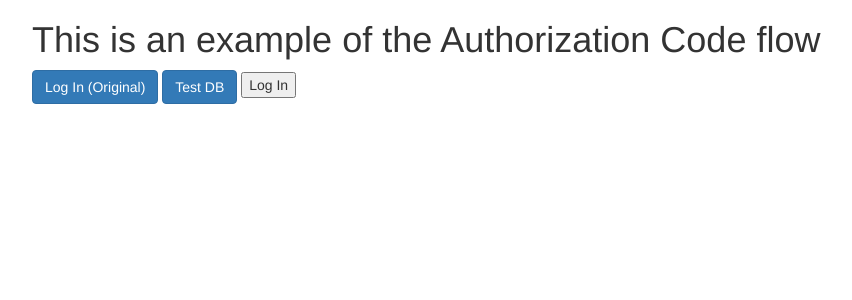
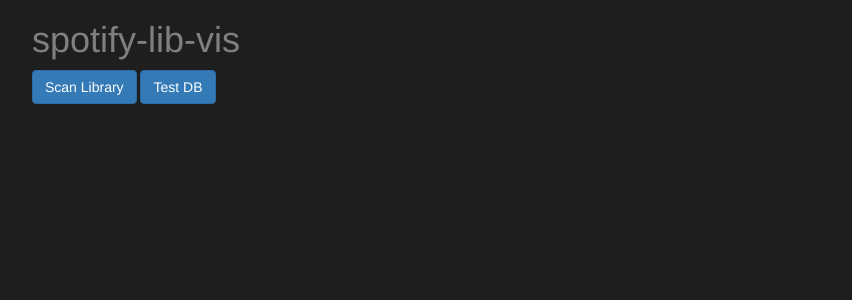
Before and after one commit to Kevin-Mok/spotify-lib-vis, a Django app: page / in a window 1280 px wide. Shown: the top 300 px of the page, without its empty margins (38-890 px from the left). Run offline with Django 3.2, Linux system fonts and the light colour scheme; some libraries are stand-ins or nearby versions.

Commit message:
Changed all existing pages to use a dark bg

```diff
--- /dev/null
+++ b/spotifyvis/static/spotifyvis/css/dark_bg.css
@@ -0,0 +1,7 @@
+body {
+background-color: #1e1e1e;
+}
+
+h1,p {
+color: grey;
+}
--- a/spotifyvis/templates/spotifyvis/index.html
+++ b/spotifyvis/templates/spotifyvis/index.html
@@ -4,6 +4,7 @@
   <head>
     <title>User Login</title>
     <link rel="stylesheet" href="//netdna.bootstrapcdn.com/bootstrap/3.1.1/css/bootstrap.min.css">
+    <link rel="stylesheet" href="{% static 'spotifyvis/css/dark_bg.css' %}">
     <style type="text/css">
       .text-overflow {
         overflow: hidden;
@@ -18,10 +19,9 @@
   <body>
     <div class="container">
       <div id="login">
-        <h1>This is an example of the Authorization Code flow</h1>
-        <a href="/login" class="btn btn-primary">Log In (Original)</a>
+        <h1>spotify-lib-vis</h1>
+        <a href="/login" class="btn btn-primary">Scan Library</a>
 		<a href="/test_db" class="btn btn-primary">Test DB</a>
-        <button id="login-btn">Log In</button>
       </div>
 
       <div id="data-container">
--- a/spotifyvis/templates/spotifyvis/test_db.html
+++ b/spotifyvis/templates/spotifyvis/test_db.html
@@ -5,6 +5,7 @@
 <!--[if IE 7]>         <html class="no-js lt-ie9 lt-ie8"> <![endif]-->
 <!--[if IE 8]>         <html class="no-js lt-ie9"> <![endif]-->
 	<!--[if gt IE 8]><!-->
+{% load static %}
 <html class="no-js"> <!--<![endif]-->
 <head>
 	<meta charset="utf-8">
@@ -12,6 +13,7 @@
 	<title>Test DB Page</title>
 	<meta name="description" content="">
 	<meta name="viewport" content="width=device-width, initial-scale=1">
+    <link rel="stylesheet" href="{% static 'spotifyvis/css/dark_bg.css' %}">
 </head>
 
 <!-- }}} header -->
--- a/spotifyvis/templates/spotifyvis/user_data.html
+++ b/spotifyvis/templates/spotifyvis/user_data.html
@@ -10,6 +10,7 @@
         <title>User Spotify Data</title>
         <meta name="description" content="">
         <meta name="viewport" content="width=device-width, initial-scale=1">
+		<link rel="stylesheet" href="{% static 'spotifyvis/css/dark_bg.css' %}">
     </head>
     <body>
         <!--[if lt IE 7]>
```
